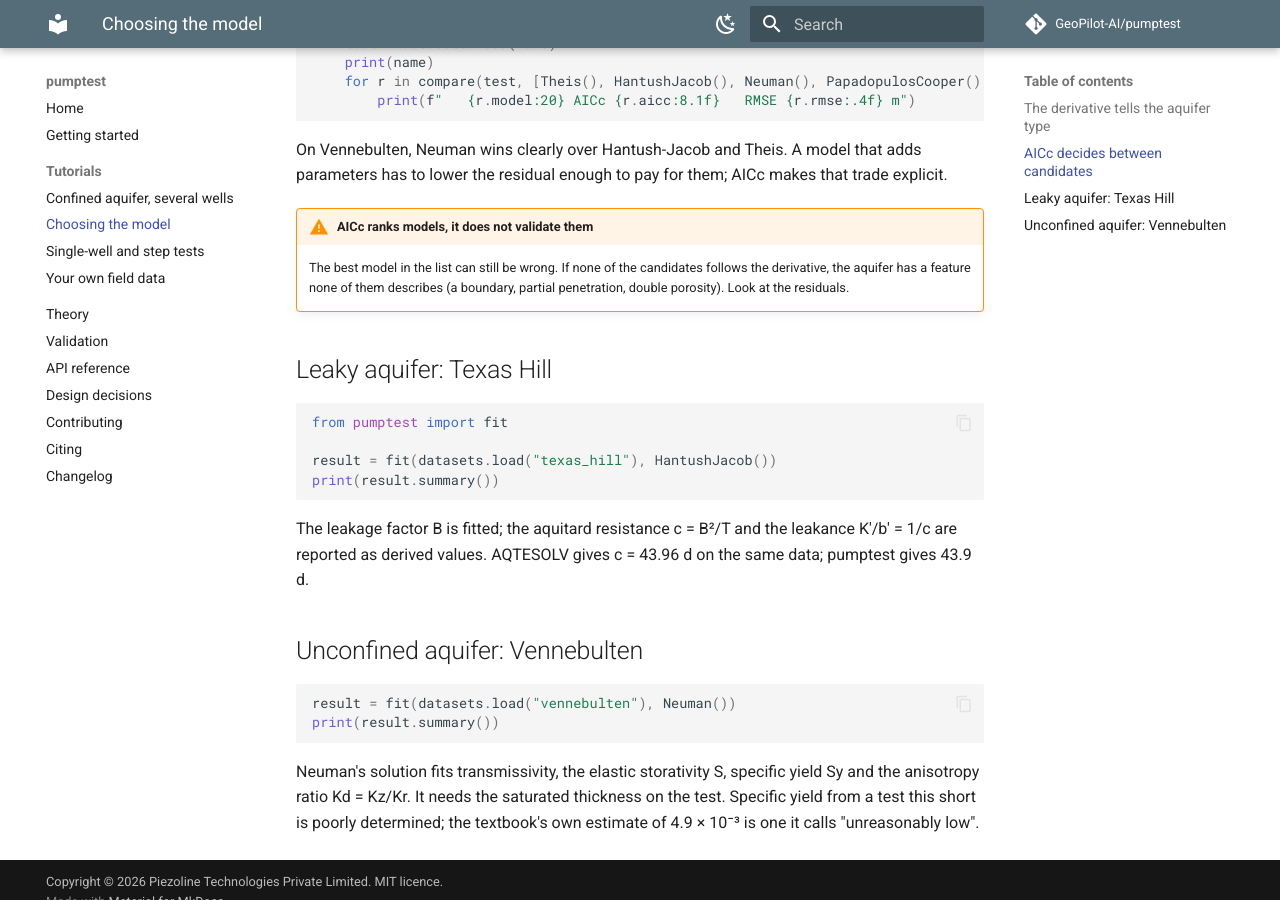
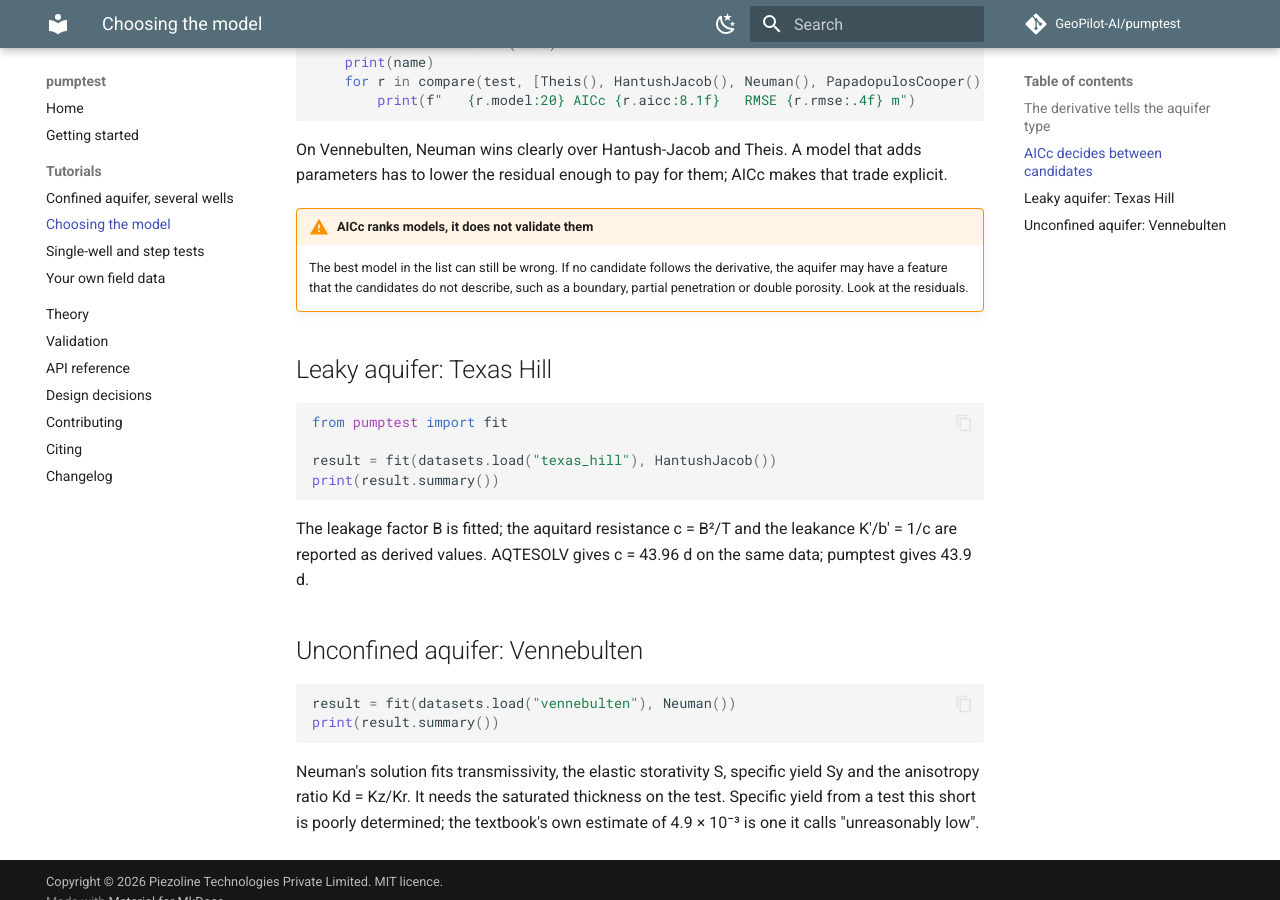
Before and after one commit to GeoPilot-AI/pumptest, an MkDocs documentation site: the page built from docs/tutorials/model-choice.md, in a window 1280 px wide and 900 px high, scrolled down 844 px. Built offline with MkDocs 1.6.1 and Material for MkDocs 9.7.7, drawn with Linux system fonts in a browser that asks for light colours; comment, search, counter and statistics services are not loaded.

Commit message:
docs: plainer wording for units, rate changes and model ranking

```diff
--- a/docs/tutorials/model-choice.md
+++ b/docs/tutorials/model-choice.md
@@ -43,9 +43,9 @@
 makes that trade explicit.
 
 !!! warning "AICc ranks models, it does not validate them"
-    The best model in the list can still be wrong. If none of the candidates
-    follows the derivative, the aquifer has a feature none of them describes
-    (a boundary, partial penetration, double porosity). Look at the residuals.
+    The best model in the list can still be wrong. If no candidate follows
+    the derivative, the aquifer may have a feature that the candidates do not
+    describe, such as a boundary, partial penetration or double porosity. Look at the residuals.
 
 ## Leaky aquifer: Texas Hill
 
```
Also changed, not shown: README.md (+3 -3 lines), docs/getting-started.md (+2 -2 lines), docs/tutorials/field-data.md (+2 -2 lines).
